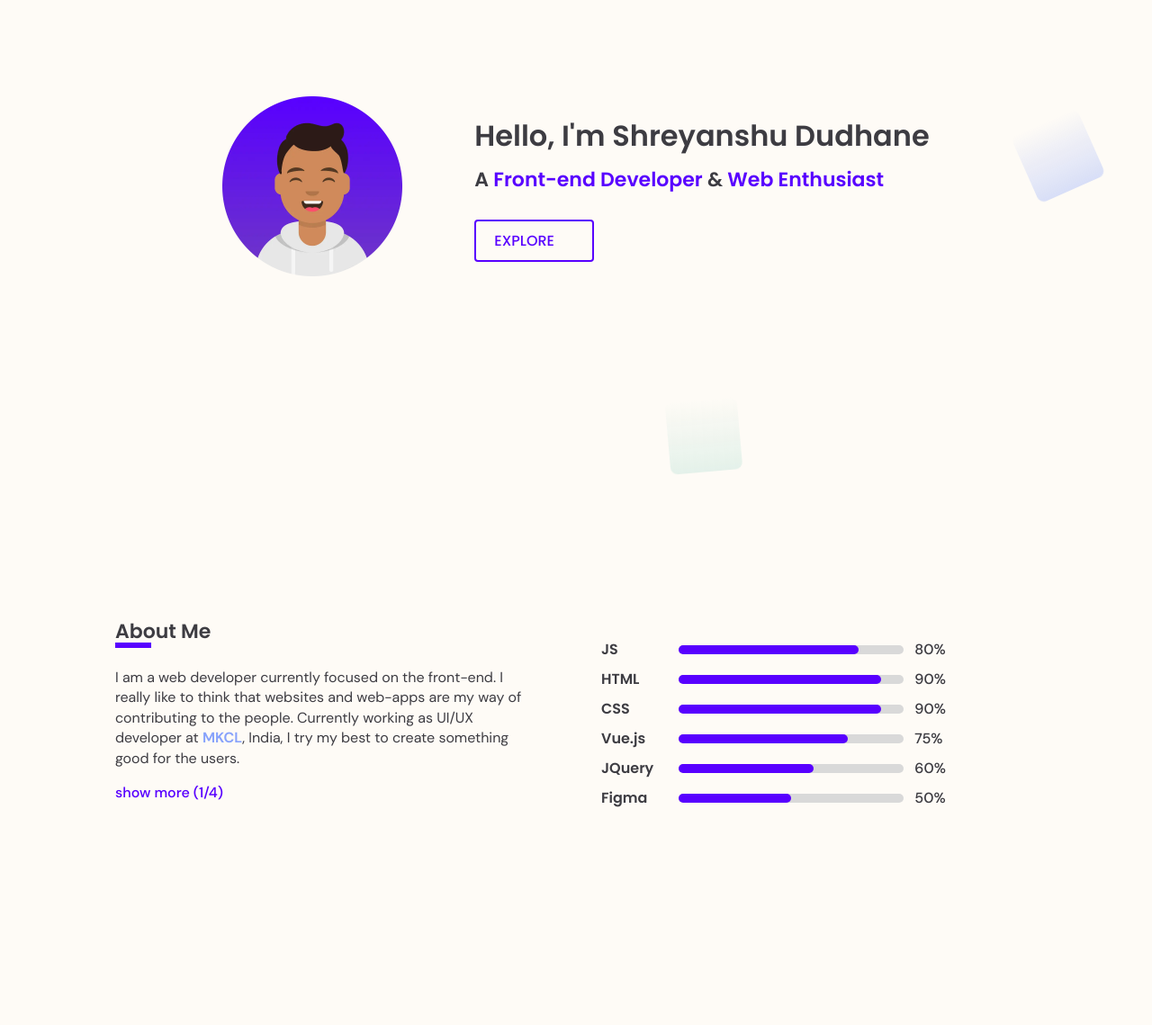
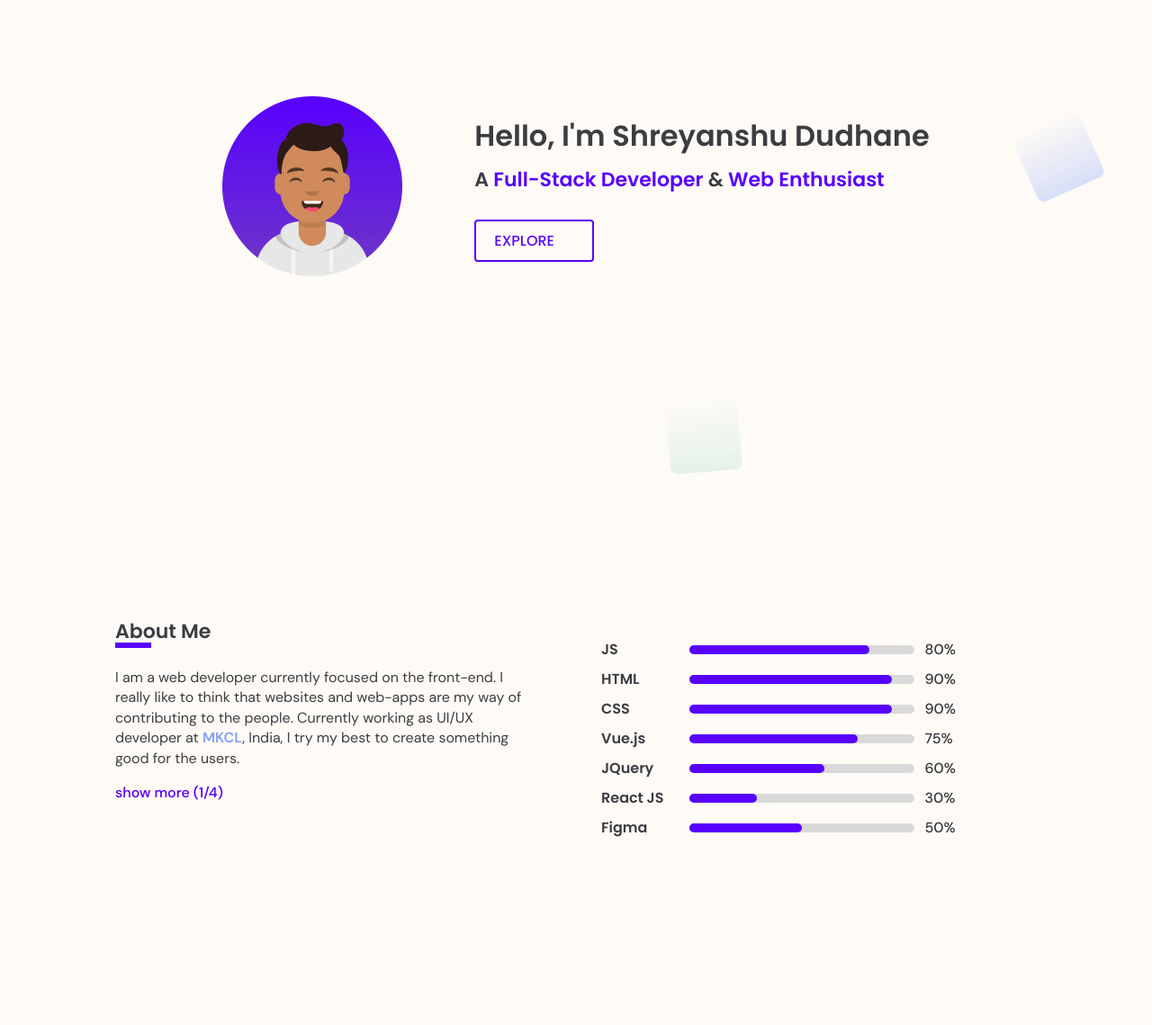
Before and after one commit to DudhaneShrey86/DudhaneShrey86.github.io, a PHP site: page / in a window 1280 px wide. Shown: the part 228-1367 px from the top of the page at 90% size. Run offline with PHP 8.4, Linux system fonts and the light colour scheme; some web fonts are replaced.

Commit message:
fullstack changes

```diff
--- a/components/hero.php
+++ b/components/hero.php
@@ -10,7 +10,7 @@
     </div>
     <div id="info-container">
       <h1>Hello, I'm Shreyanshu Dudhane</h1>
-      <h3>A <span class="web-position">Front-end Developer</span> & <span class="web-position">Web Enthusiast</span></h3>
+      <h3>A <span class="web-position">Full-Stack Developer</span> & <span class="web-position">Web Enthusiast</span></h3>
       <button class="btn full-width" onclick="goTo('a')">EXPLORE<i class="mdi mdi-chevron-right"></i></button>
     </div>
   </div>
--- a/components/hire.php
+++ b/components/hire.php
@@ -2,7 +2,7 @@
   <div id="hire-card" class="animate">
     <div id="hire-side">
       <h3 class="section-header">Hire Me</h3>
-      <p>I have a good feeling about web-development and I am currently looking for a front-end role where I can learn and contribute more.</p>
+      <p>I have a good feeling about web-development and I am currently looking for a full-stack role where I can learn and contribute more.</p>
       <div id="hire-actions-container">
         <a href="./assets/resume.pdf" target="_blank" class="btn"><i class="mdi mdi-download"></i>DOWNLOAD RESUME</a>
         <span>
--- a/index.html
+++ b/index.html
@@ -61,7 +61,7 @@
         </div>
         <div id="info-container">
           <h1>Hello, I'm Shreyanshu Dudhane</h1>
-          <h3>A <span class="web-position">Front-end Developer</span> & <span class="web-position">Web Enthusiast</span></h3>
+          <h3>A <span class="web-position">Full-Stack Developer</span> & <span class="web-position">Web Enthusiast</span></h3>
           <button class="btn full-width" onclick="goTo('a')">EXPLORE<i class="mdi mdi-chevron-right"></i></button>
         </div>
       </div>
@@ -128,7 +128,7 @@
         <div id="hire-card" class="animate">
           <div id="hire-side">
             <h3 class="section-header">Hire Me</h3>
-            <p>I have a good feeling about web-development and I am currently looking for a front-end role where I can learn and contribute more.</p>
+            <p>I have a good feeling about web-development and I am currently looking for a full-stack role where I can learn and contribute more.</p>
             <div id="hire-actions-container">
               <a href="./assets/resume.pdf" target="_blank" class="btn"><i class="mdi mdi-download"></i>DOWNLOAD RESUME</a>
               <span>
--- a/js/index.js
+++ b/js/index.js
@@ -40,6 +40,7 @@ let aboutTexts = [
       { name: 'CSS', value: 90 },
       { name: 'Vue.js', value: 75 },
       { name: 'JQuery', value: 60 },
+      { name: 'React JS', value: 30 },
       { name: 'Figma', value: 50 }
     ]
   },
@@ -47,10 +48,10 @@ let aboutTexts = [
     text: 'I am fascinated by the powers of web-development and I want to explore all the aspects of it.',
     label: 'uh huh? (2/4)',
     skills: [
-      { name: 'PHP', value: 50 },
-      { name: 'Laravel', value: 60 },
-      { name: 'Golang', value: 20 },
-      { name: 'MySQL', value: 50 }
+      { name: 'Golang', value: 50 },
+      { name: 'Laravel', value: 40 },
+      { name: 'MySQL', value: 75 },
+      { name: 'MongoDB', value: 50 },
     ]
   },
   {
```
Also changed, not shown: 1 other file.
